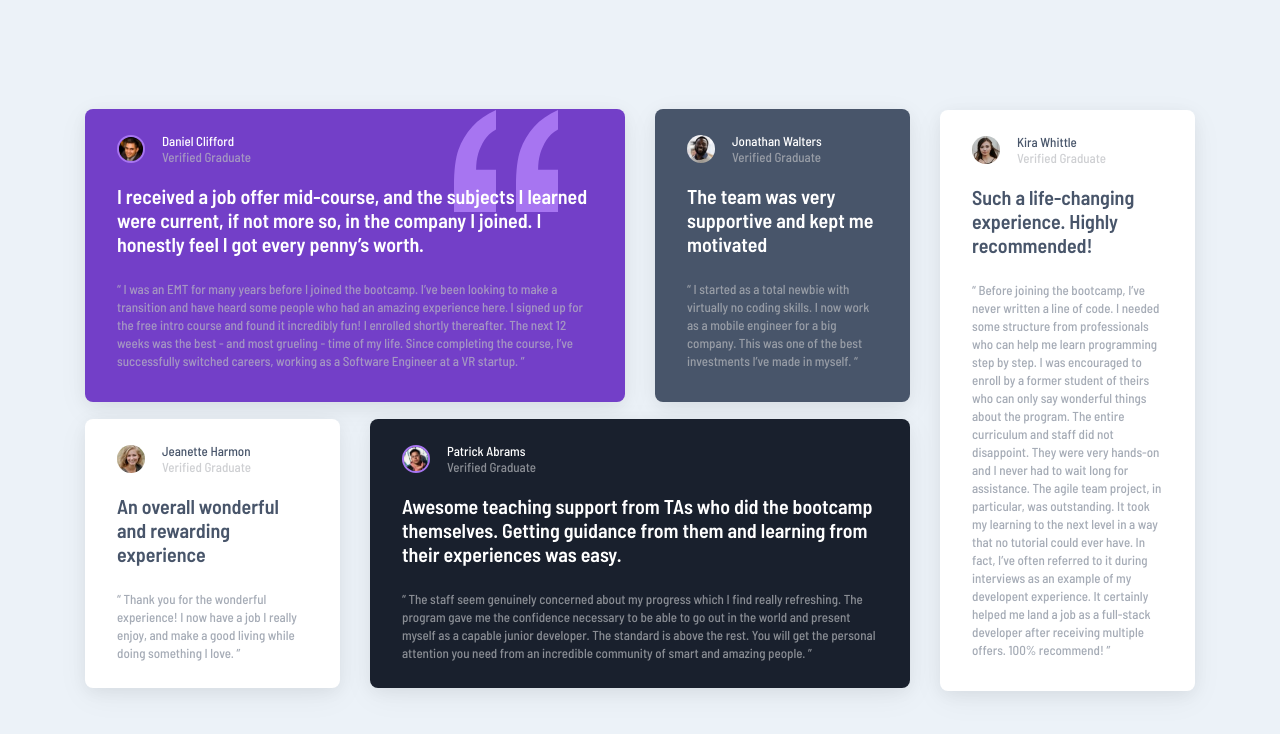
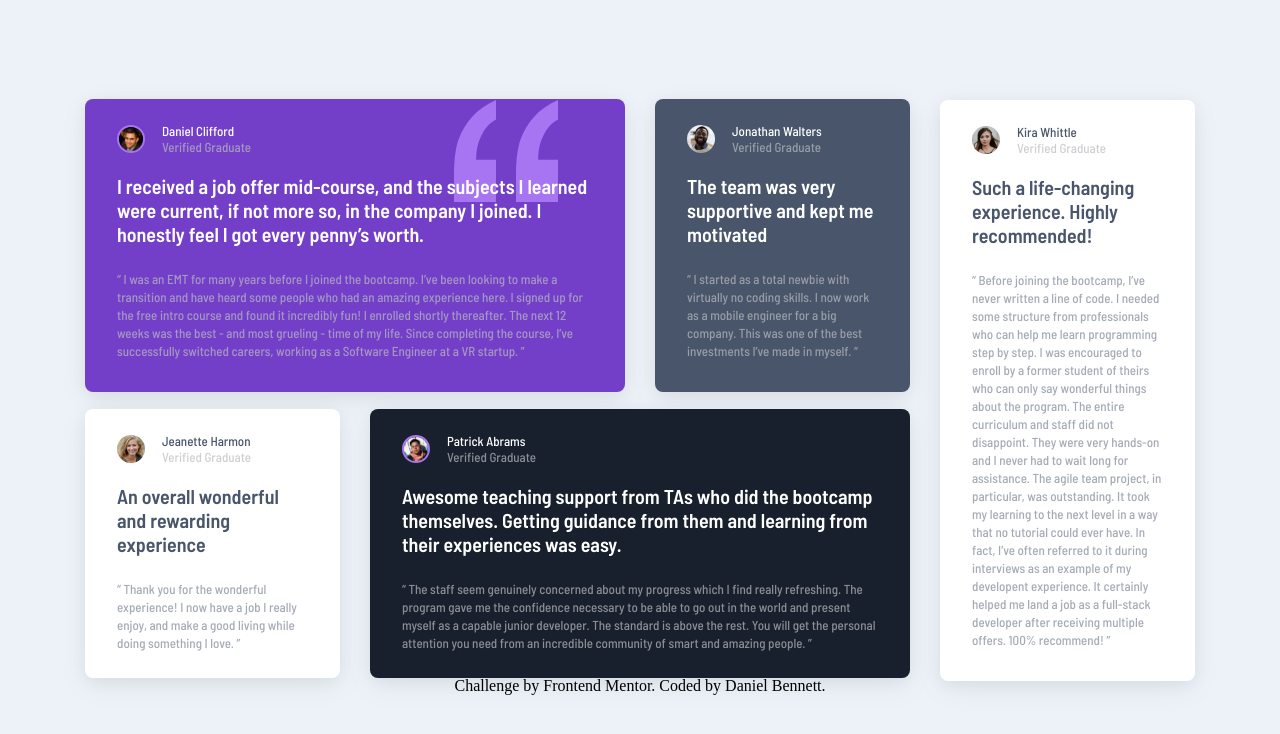
Before and after one commit to WebChewDev/testimonial-grid-component, a Vue app: page / in a window 1280 px wide. Shown: the top 734 px of the page. Built offline with nearby package versions, Linux system fonts and the light colour scheme.

Commit message:
add: attrition + app dimention fix

```diff
--- a/src/App.vue
+++ b/src/App.vue
@@ -1,14 +1,19 @@
 <template>
-  <Grid />
+  <div>
+    <Grid />
+    <Attribution />
+  </div>
 </template>
 
 <script>
 import Grid from "./components/Grid.vue";
+import Attribution from "./components/Attribution.vue";
 
 export default {
   name: "App",
   components: {
     Grid,
+    Attribution,
   },
 };
 </script>
@@ -17,12 +22,17 @@ export default {
 @import "@/sass/main.scss";
 
 #app {
+  position: relative;
   display: flex;
   justify-content: center;
   align-items: center;
+  min-width: 375px;
+  min-height: 1966px;
 
-  min-height: 100vh;
-  min-width: 100vw;
+  @include mq($from: desktop) {
+    min-height: 100vh;
+    min-width: 100vw;
+  }
 
   background-color: $COLOR_BG;
 }
--- /dev/null
+++ b/src/components/Attribution.vue
@@ -0,0 +1,18 @@
+<template>
+  <div class="attribution">
+    Challenge by <a href="https://www.frontendmentor.io?ref=challenge" target="_blank">Frontend Mentor</a>.
+    Coded by <a href="#">Daniel Bennett</a>.
+  </div>
+</template>
+
+<script>
+export default {
+  name: "Attribution",
+};
+</script>
+
+<style lang="scss" scoped>
+  .attribution {
+    text-align: center;
+  }
+</style>
--- a/src/components/Card.vue
+++ b/src/components/Card.vue
@@ -54,6 +54,7 @@ export default {
 <style lang="scss" scoped>
 .card {
   position: relative;
+
   border-radius: 8px;
   padding: 26px 32px 32px;
   box-shadow: rgba(17, 17, 26, 0.05) 0px 4px 16px,
@@ -61,11 +62,17 @@ export default {
 
   &__bg-image {
     position: absolute;
-    width: 104px;
-    height: 102px;
-    left: 369px;
-    top: 1px;
-    z-index: 1;
+    top: 0;
+    right: 23px;
+
+    @include mq($from: desktop) {
+      position: absolute;
+      width: 104px;
+      height: 102px;
+      left: 369px;
+      top: 1px;
+      z-index: 1;
+    }
   }
 }
 
--- a/src/components/Grid.vue
+++ b/src/components/Grid.vue
@@ -30,6 +30,7 @@ export default {
   row-gap: 24px;
   width: 327px;
   min-height: 1824px;
+  margin: 0 auto;
 
   @include mq($from: desktop) {
     display: grid;
```
